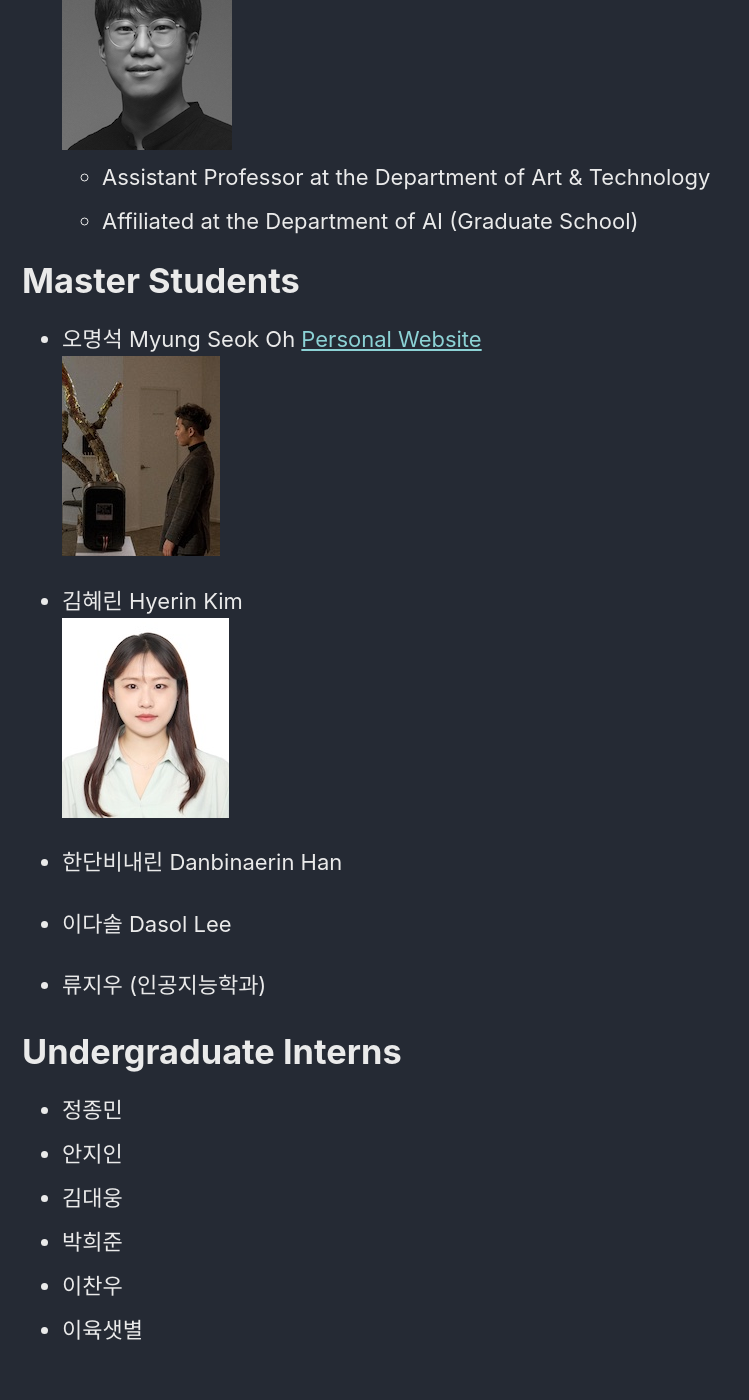
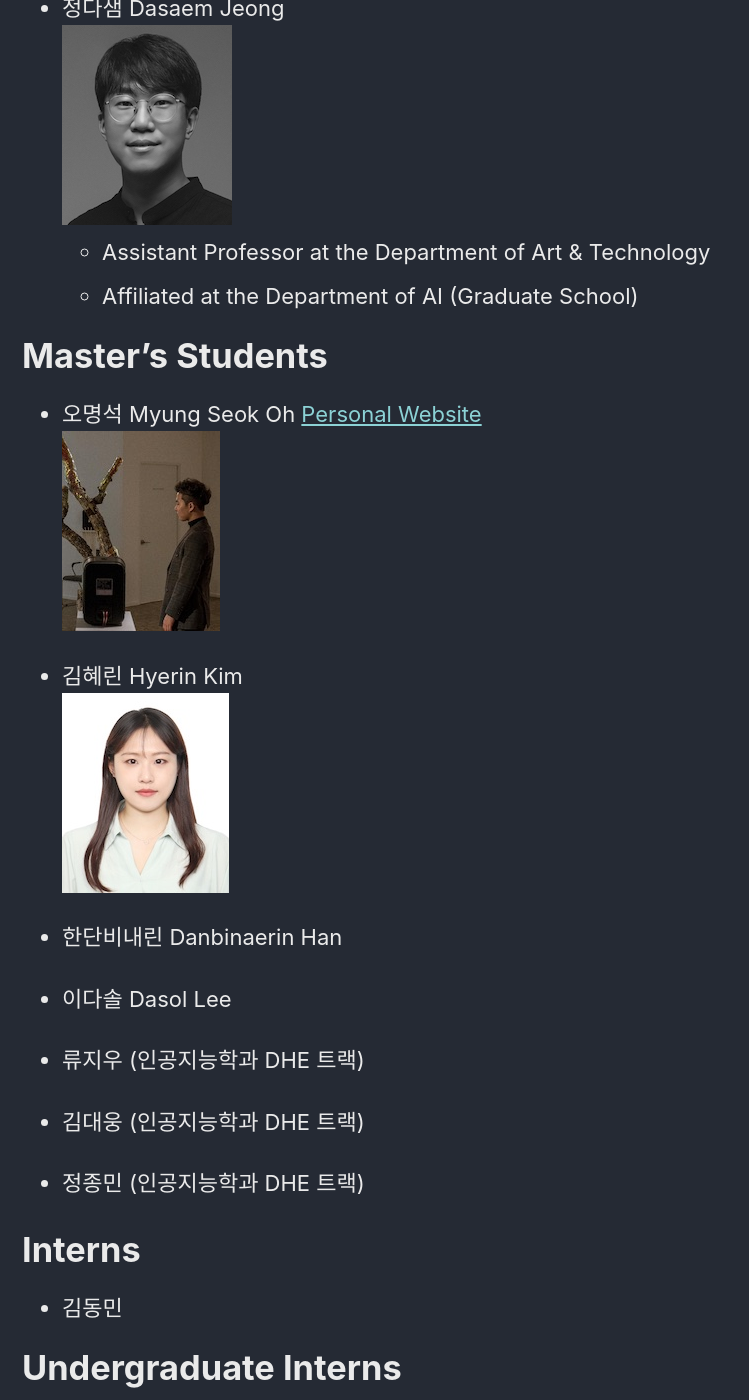
Before and after one commit to jdasam/jdasam.github.io, a Jekyll site: the page built from maler.md, in a window 1280 px wide and 1400 px high, scrolled down 1189 px. Shown: the whole window, without its empty margins (0-749 px from the left). Built offline with Jekyll 4.4.1, drawn with Linux system fonts in a browser that asks for light colours.

Commit message:
update lab members

```diff
--- a/maler.md
+++ b/maler.md
@@ -3,7 +3,7 @@
 title: MALer Lab
 permalink: /maler/
 ---
-[<img src="/assets/images/lab_members.jpg" width="500"/>](image.png)
+[<img src="/assets/images/lab_members2022.jpg" width="600"/>](image.png)
 
 
 Music and Art Learning (MALer) Lab (@ Dept. Art & Technology, Sogang University) aims to understand music and art computationally, especially through deep learning. Our research interest is deep learning for creativity, such as computational modeling of music generation and music performance, music information retrieval, generative models for visual art, cross-modal deep learning, human-AI interaction, and AI-based artworks. The ultimate goal of our research is to enhance the artistic experiences in our society by augmenting human creativity with deep learning.
@@ -26,7 +26,7 @@
 	- Affiliated at the Department of AI (Graduate School)
 
 
-# Master Students
+# Master's Students
 - 오명석 Myung Seok Oh [Personal Website](https://hearenzo.com/) <br />
 ![alt]({{ site.url }}{{ site.baseurl }}/assets/images/student_profiles/myungseok.jpeg) <br />
 
@@ -37,15 +37,17 @@
 
 - 이다솔 Dasol Lee
 
-- 류지우 (인공지능학과)
+- 류지우 (인공지능학과 DHE 트랙)
+
+- 김대웅 (인공지능학과 DHE 트랙)
+
+- 정종민 (인공지능학과 DHE 트랙)
 
 
-<!-- # Interns -->
+# Interns
+- 김동민
 
 # Undergraduate Interns
-- 정종민
 - 안지인
-- 김대웅
-- 박희준
-- 이찬우
-- 이육샛별
+- 박한나
+- 최리아
```
Also changed, not shown: assets/images/lab_members2022.jpg (added).
